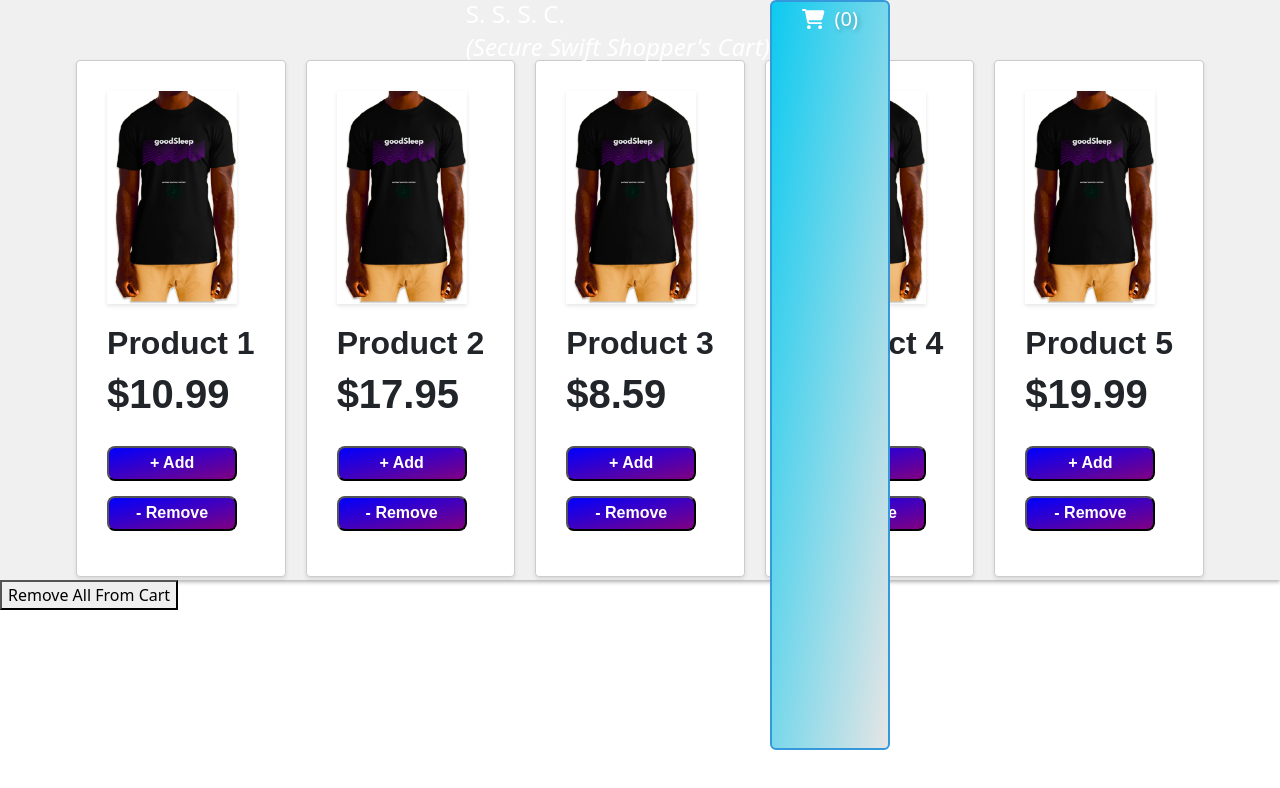
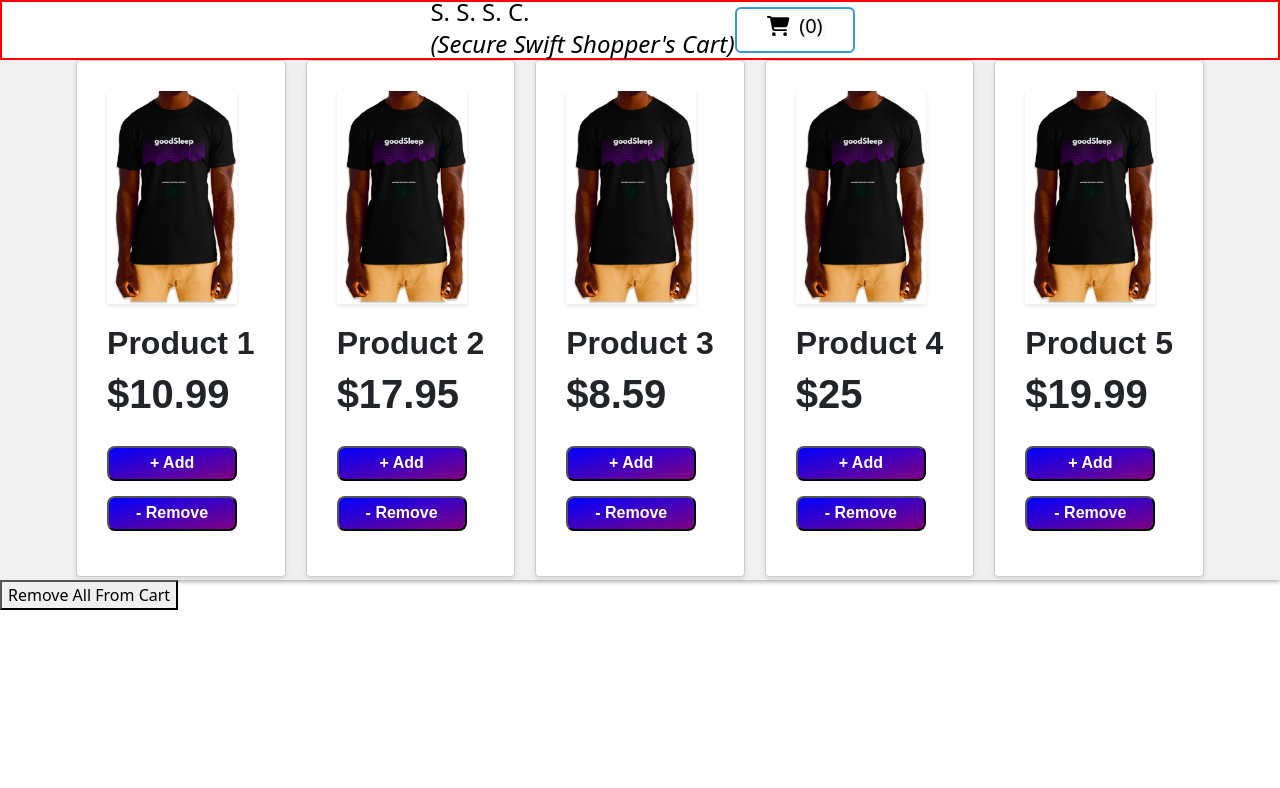
Before and after one commit to grantGCode/Shopping-Cart-Application-Frontend, a React (Create React App) app: page / in a window 1280 px wide. Shown: the top 788 px of the page. Built offline with nearby package versions, Linux system fonts and the light colour scheme.

Commit message:
center content and widen nav bar lingth on lap top and deck top view

```diff
--- a/src/components/navbar/NavBar.js
+++ b/src/components/navbar/NavBar.js
@@ -84,7 +84,6 @@ export default function NavBar() {
           </p>
         </TitleContainer>
           <ButtonCart
-            type='button'
             onClick={openModal} // Open modal on button click
           >
             <YourCart>
--- a/src/components/navbar/Navbar.styles.js
+++ b/src/components/navbar/Navbar.styles.js
@@ -34,17 +34,22 @@ export const NavbarContainer = styled.nav`
 
     @media ${device.laptop} {
         display: flex;
-        justify-content: space-between;
-        max-width: auto;
+        justify-content: center;
+        align-items: center;
+        background-color: white;
+        border: 2px solid red;
+        width: 100%;
+        height: 60px;
         position: fixed;
         top: 0;
+        left: 0;
     }
 
     @media ${device.desktop} {
         display: flex;
         justify-content: space-between;
-        max-width: 1400px;
-        position: fixed;
+        // max-width: 1400px;
+        // position: fixed;
         top: 0;
     }
     `;
@@ -61,7 +66,7 @@ export const TitleContainer = styled.div`
 
     @media ${device.laptop} {
         display: block;
-        color: white;
+        color: Black;
 
         h1, p {
           margin: 0;
@@ -156,25 +161,22 @@ export const ButtonCart = styled.button`
         }
 
     @media ${device.laptop} {
-        max-width: 500px;
+        display: flex;
         justify-content: end;
-        background-color: #0dcaf0;
-        color:  white;
-        text-shadow: 2px 2px 4px rgba(0, 0, 0, 0.25);
-        border: 2px solid ${props =>
-        props.borderColor || '#3498db'
-        };
+        // position: fixed;
+        // right: 0;
+        color: Black;
+        background: transparent;
+        text-shadow: 2px 2px 4px rgba(0, 0, 0, 0.125);
+
     }
 
     @media ${device.desktop} {
         max-width: 500px;
         justify-content: end;
         background-color: #0dcaf0;
-        color:  white;
+        color: white;
         text-shadow: 2px 2px 4px rgba(0, 0, 0, 0.25);
-        border: 2px solid ${props =>
-        props.borderColor || '#3498db'
-        };
     }
     `;
 
@@ -188,20 +190,20 @@ export const YourCart = styled.h5`
     }
 
     @media ${device.laptop} {
-        text-shadow: 2px 2px 4px rgba(0, 0, 0, 0.25);
+
     }
 
     @media ${device.desktop} {
-        text-shadow: 2px 2px 4px rgba(0, 0, 0, 0.25);
+
     }
     `;
 
     export const Icon = styled.h5`
-    text-shadow: 2px 2px 4px rgba(0, 0, 0, 0.25);
+    // text-shadow: 2px 2px 4px rgba(0, 0, 0, 0.25);
     `;
 
     export const CartCount =styled.h5`
     display: flex;
     padding-left: 10px;
-    text-shadow: 2px 2px 4px rgba(0, 0, 0, 0.25);
+    // text-shadow: 2px 2px 4px rgba(0, 0, 0, 0.25);
     `;
```
Lines whose indentation alone changed are shown as unchanged.
